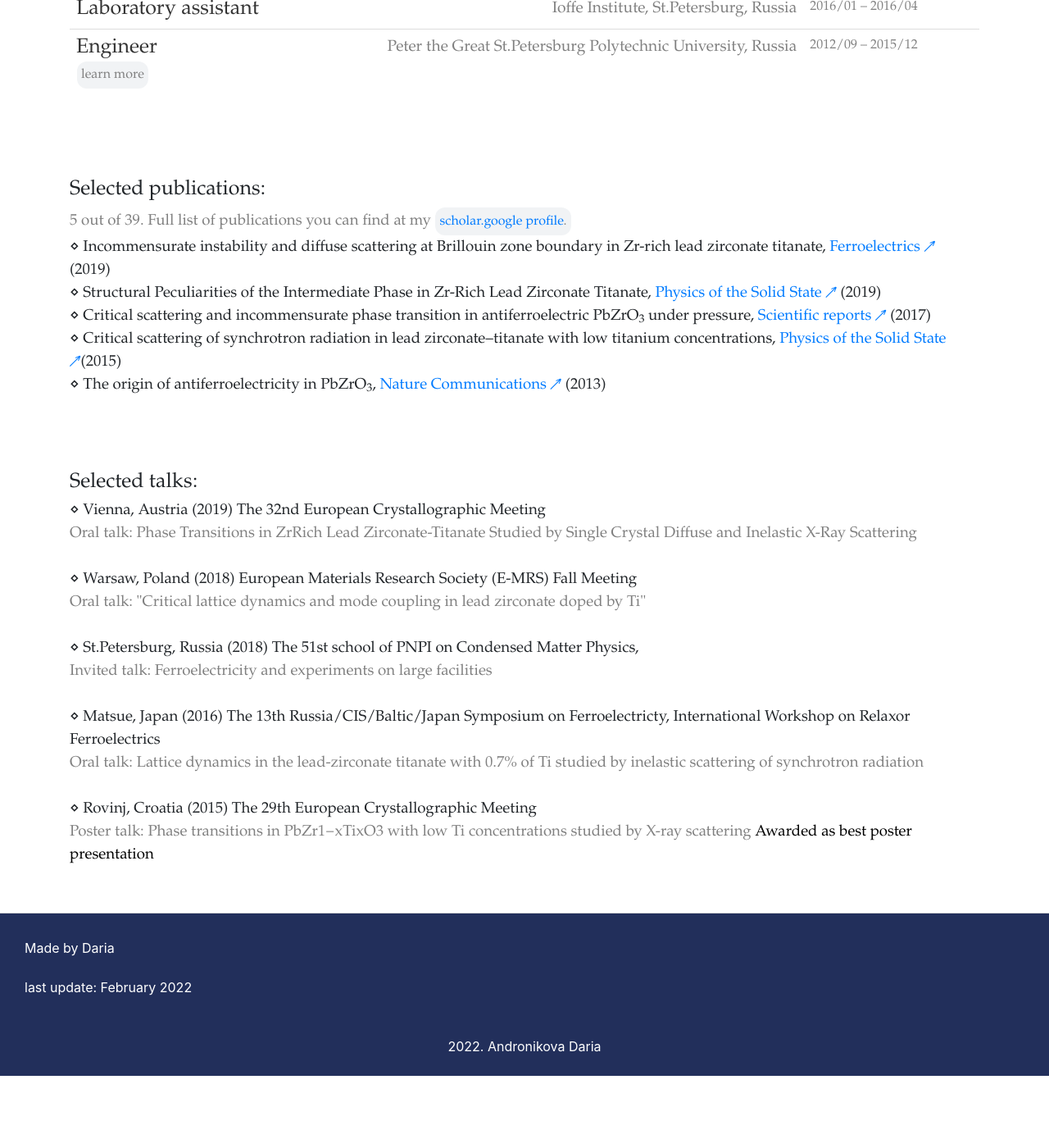
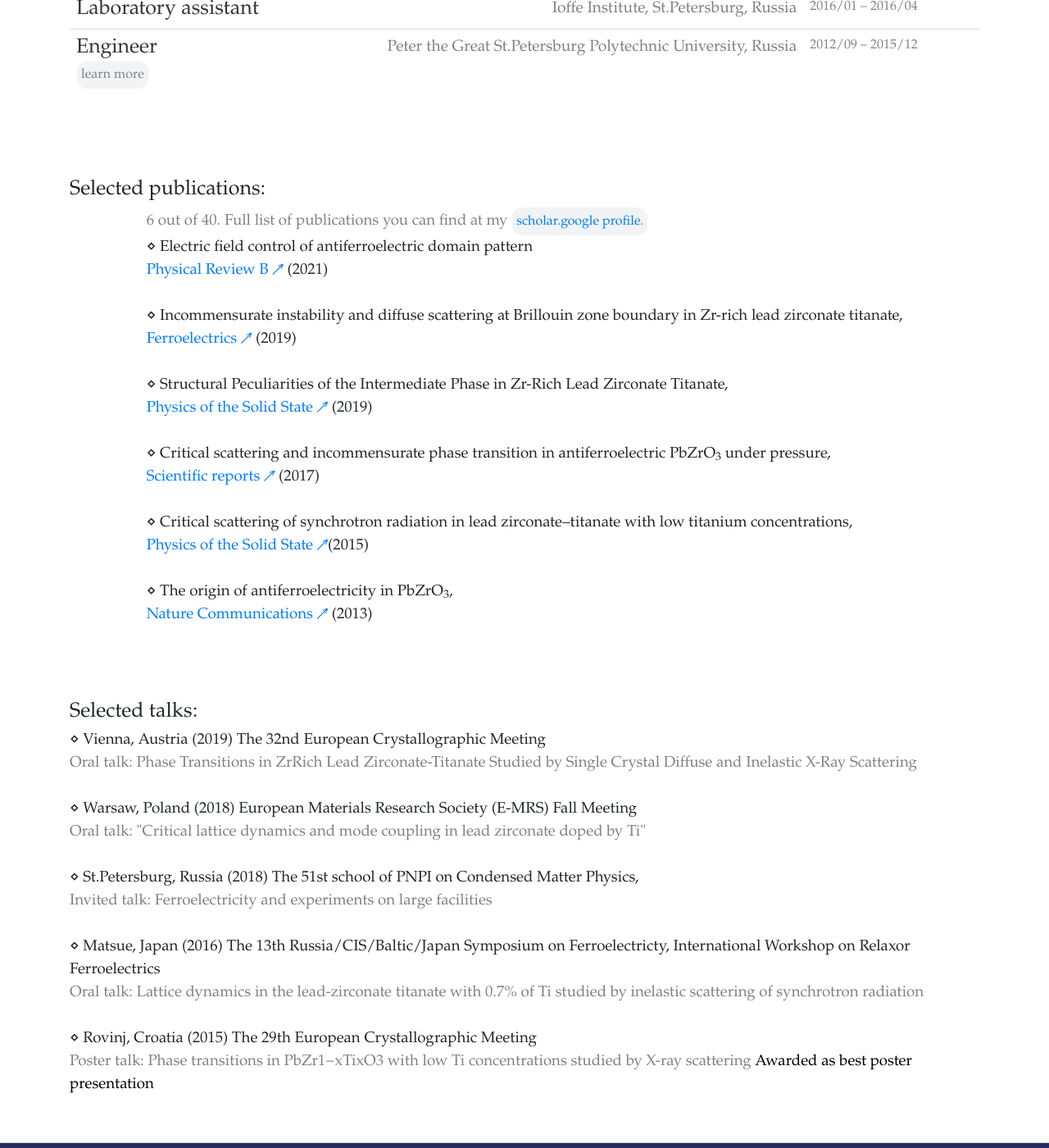
Before and after one commit to andronikova/andronikova.github.io, a Jekyll site: the page built from work.html, in a window 1280 px wide and 1400 px high, scrolled down 293 px. Shown: the whole window at 82% size. Built offline with Jekyll 4.4.1, drawn with Linux system fonts in a browser that asks for light colours; a style sheet for code colours, icons or effects is not loaded; before the commit the page ends 1605 px from its top, so only the background shows below that; some of the changed text lies outside the part shown.

Commit message:
new publication, new cv

```diff
--- a/_layouts/default.html
+++ b/_layouts/default.html
@@ -108,7 +108,7 @@
 				<div class="col-sm" style="text-align:left; margin-left:30px">
 						Made by Daria
 						<br><br>
-						last update: February 2022
+						last update: March 2022
 				</div>
 				<div class="col-sm" style="text-align:right; margin-right:30px">
 						<a href="https://www.linkedin.com/in/andronikova/">
--- a/work.html
+++ b/work.html
@@ -159,19 +159,33 @@
     Selected publications:
 </h1>
 <div style='display:inline; font-family: "Bookman Old Style", Bookman, "Goudy Old Style", Garamond, "Hoefler Text", "Bitstream Charter", Georgia, serif; ; font-size:14pt'>
-    <span style="color:gray;">5 out of 39. Full list of publications you can find at my
+    <span style="color:gray;">6 out of 40. Full list of publications you can find at my
     <button class='gray_button' title="Full list of publications at my scholar.google profile."><a href="https://scholar.google.ru/citations?user=cQymQXMAAAAJ&hl=ru"> scholar.google profile</a>.
     </button></span>
     <br>
-    ⋄ Incommensurate instability and diffuse scattering at Brillouin zone boundary in Zr-rich lead zirconate titanate, <a href="https://www.tandfonline.com/doi/abs/10.1080/00150193.2019.1569987">Ferroelectrics &#8599</a> (2019)
+    ⋄ Electric field control of antiferroelectric domain pattern
     <br>
-    ⋄ Structural Peculiarities of the Intermediate Phase in Zr-Rich Lead Zirconate Titanate, <a href="https://link.springer.com/article/10.1134/S1063783419100056">Physics of the Solid State &#8599</a> (2019)
+    <a href="https://journals.aps.org/prb/abstract/10.1103/PhysRevB.103.214108">Physical Review B &#8599</a> (2021)
+    <br><br>
+    ⋄ Incommensurate instability and diffuse scattering at Brillouin zone boundary in Zr-rich lead zirconate titanate,
     <br>
-    ⋄ Critical scattering and incommensurate phase transition in antiferroelectric PbZrO<sub>3</sub> under pressure, <a href="https://www.nature.com/articles/srep41512">Scientific reports &#8599</a> (2017)
+    <a href="https://www.tandfonline.com/doi/abs/10.1080/00150193.2019.1569987">Ferroelectrics &#8599</a> (2019)
+    <br><br>
+    ⋄ Structural Peculiarities of the Intermediate Phase in Zr-Rich Lead Zirconate Titanate,
     <br>
-    ⋄ Critical scattering of synchrotron radiation in lead zirconate–titanate with low titanium concentrations, <a href="https://link.springer.com/article/10.1134/S1063783415120045">Physics of the Solid State &#8599</a>(2015)
+    <a href="https://link.springer.com/article/10.1134/S1063783419100056">Physics of the Solid State &#8599</a> (2019)
+    <br><br>
+    ⋄ Critical scattering and incommensurate phase transition in antiferroelectric PbZrO<sub>3</sub> under pressure,
     <br>
-    ⋄ The origin of antiferroelectricity in PbZrO<sub>3</sub>, <a href="https://www.nature.com/articles/ncomms3229?l=ri?l=ri">Nature Communications &#8599</a> (2013)
+    <a href="https://www.nature.com/articles/srep41512">Scientific reports &#8599</a> (2017)
+    <br><br>
+    ⋄ Critical scattering of synchrotron radiation in lead zirconate–titanate with low titanium concentrations,
+    <br>
+    <a href="https://link.springer.com/article/10.1134/S1063783415120045">Physics of the Solid State &#8599</a>(2015)
+    <br><br>
+    ⋄ The origin of antiferroelectricity in PbZrO<sub>3</sub>,
+    <br>
+    <a href="https://www.nature.com/articles/ncomms3229?l=ri?l=ri">Nature Communications &#8599</a> (2013)
     <br>
 </div>
 
```
Also changed, not shown: pics/main_photo/round_4_very_small.png (added).
